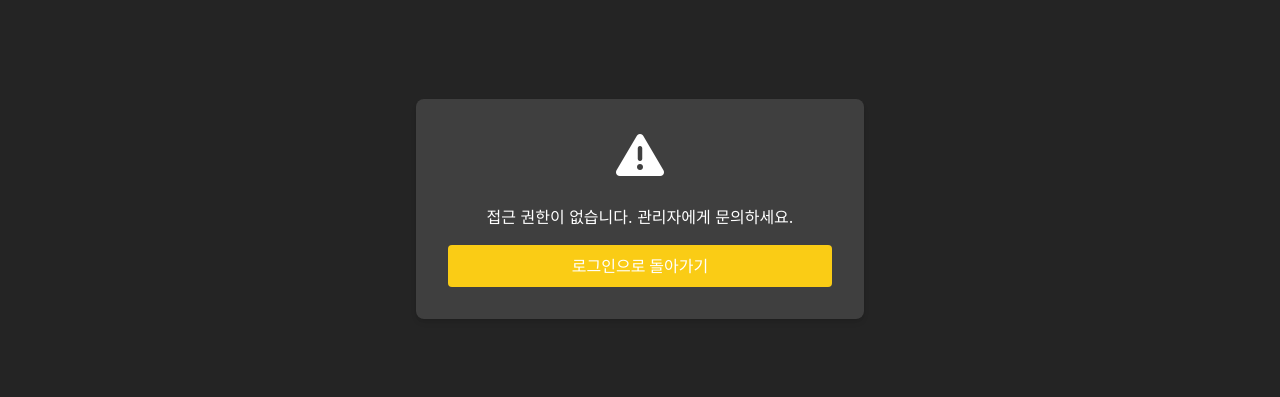
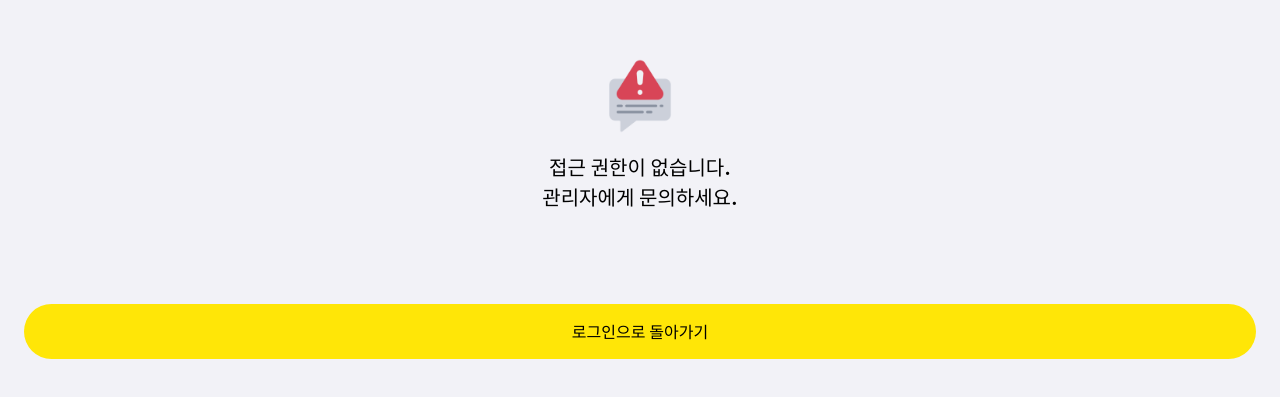
Before and after one commit to yujin5959/MEET, a React (Vite) app: page /Unauthorized in a window 1280 px wide. Shown: the part 191-588 px from the top of the page. Built offline with nearby package versions, Linux system fonts and the light colour scheme; no server answers; sample sign-in values are in the browser's storage.

Commit message:
fix : 관리자페이지 오류 수정

```diff
--- a/src/pages/Exceptions/Unauthorized.tsx
+++ b/src/pages/Exceptions/Unauthorized.tsx
@@ -1,29 +1,24 @@
 import React from "react";
 import { useNavigate } from "react-router-dom";
+import error from "../../assets/img/error.png"
 
 export const Unauthorized = () => {
   const navigate = useNavigate();
   return (
     <div
-      className="min-h-screen flex items-center justify-center"
-      style={{ backgroundColor: "#242424" }}
+      className="min-h-screen flex flex-col justify-center"
+      style={{ backgroundColor: "#F2F2F7" }}
     >
-      <div
-        className="p-8 rounded-lg shadow-md w-full max-w-md mx-4"
-        style={{ backgroundColor: "#3f3f3f" }}
-      >
-        <p className="text-2xl font-bold mb-6 text-center text-white">
-          <i
-            className="fa-solid fa-triangle-exclamation"
-            style={{ fontSize: "48px" }}
-          ></i>
-        </p>
-        <p className="text-center text-white mb-4">
-          접근 권한이 없습니다. 관리자에게 문의하세요.
-        </p>
+      <div className="h-[300px] flex flex-col justify-between mx-6">
+        <div className="flex flex-col items-center justify-center">
+          <img src={error} className="w-[70px] pb-5"></img>
+          <p className="font-bold text-[20px] text-center text-black ">
+            접근 권한이 없습니다. <br/> 관리자에게 문의하세요.
+          </p>
+        </div>
         <button
           onClick={() => navigate("/auth/login")}
-          className="w-full bg-yellow-400 hover:bg-yellow-500 text-white font-bold py-2 px-4 rounded focus:outline-none focus:shadow-outline transition duration-300"
+          className="w-full h-[55px] bg-[#FFE607] hover:bg-[#FFE607] rounded-[30px] text-black font-bold text-[16px] flex justify-center items-center"
         >
           로그인으로 돌아가기
         </button>
--- a/src/pages/admin.tsx
+++ b/src/pages/admin.tsx
@@ -15,10 +15,37 @@ type User = {
 
 const Admin = () => {
   const [users, setUsers] = useState<User[]>([]);
+  const [hasPrivilege, setHasPrivilege] = useState<boolean | undefined>(undefined);
 
   useEffect(() => {
-    fetchUserList();
+    fetchPrevilege();
   }, []);
+
+  useEffect(() => {
+    if(hasPrivilege == undefined){
+      return;
+    }
+    if(hasPrivilege){
+      fetchUserList();
+    }
+    else{
+      window.location.href = '/Unauthorized'
+    }
+  }, [hasPrivilege]);
+
+  const fetchPrevilege = async () => {
+    await server.get(
+      "/member/previllege",
+    )
+    .then((response) => {
+      setHasPrivilege(response.data.previllege === "admin");
+    })
+    .catch(() => {
+      setHasPrivilege(false);
+    })
+
+
+  };
 
   // UUID 가져오기
   const fetchUUID = async (memberId: string): Promise<string | null> => {
```
Also changed, not shown: src/assets/img/error.png (added).
